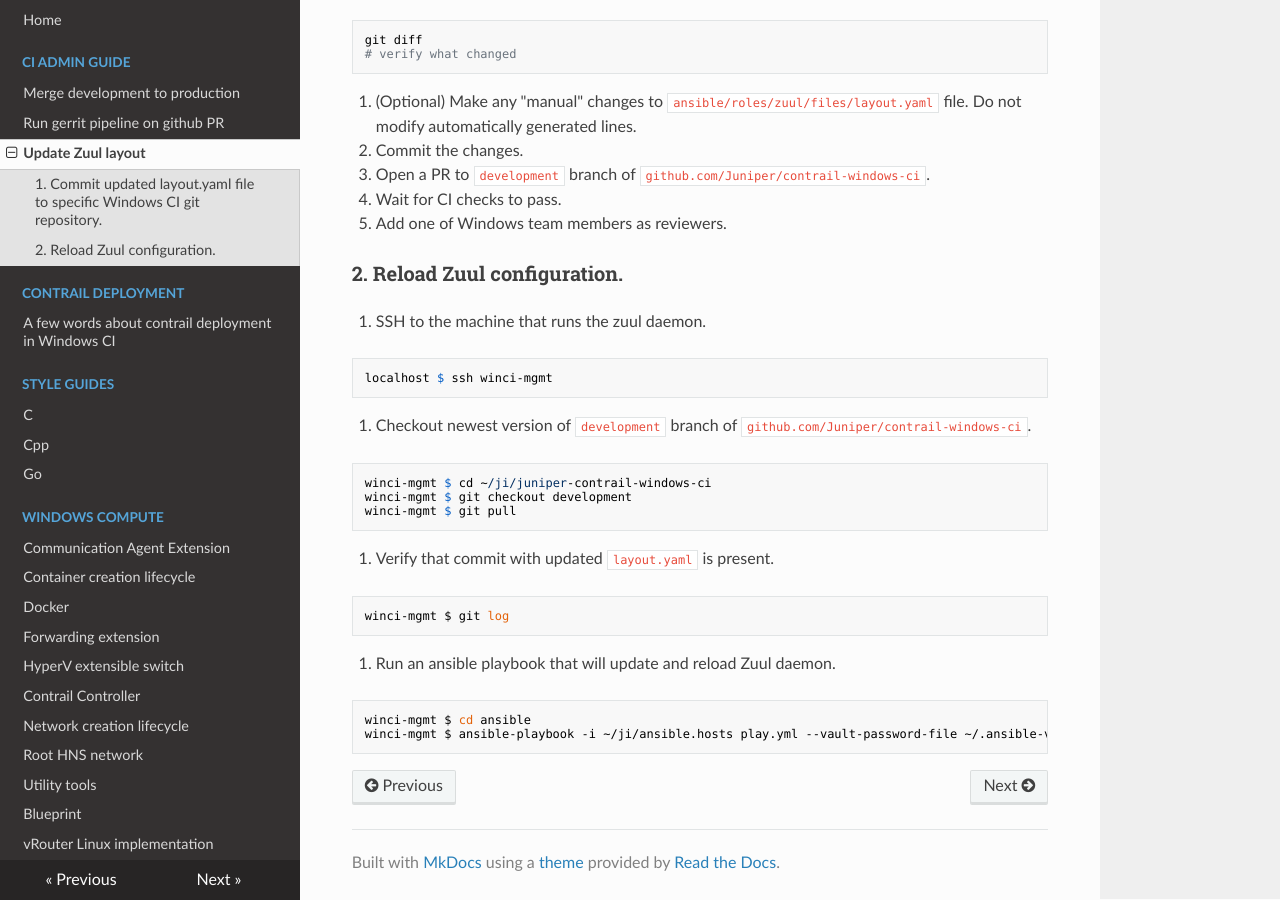
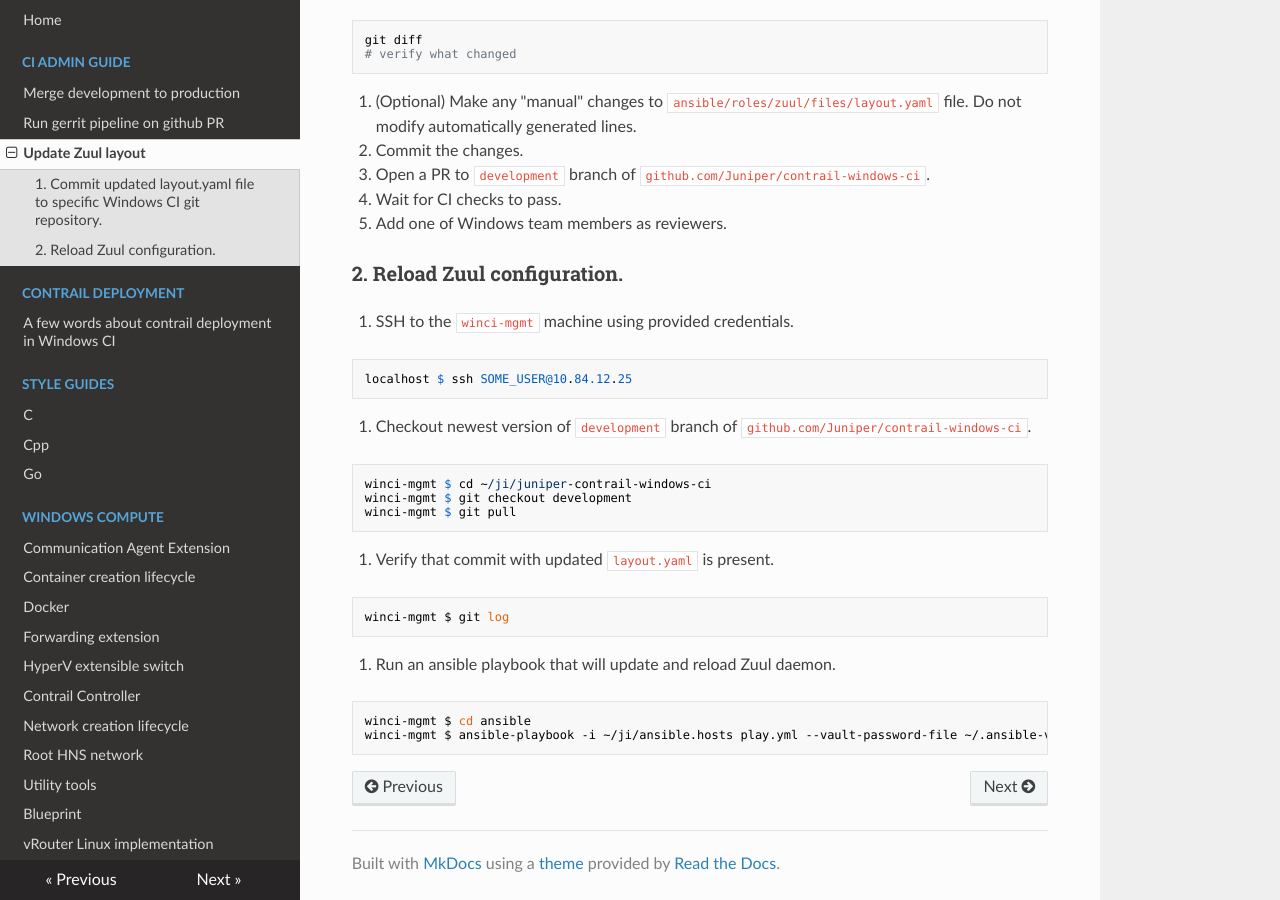
Before and after one commit to piotr-szuberski/contrail-windows-docs, an MkDocs documentation site: the page built from doc/ci_admin_guide/Update_zuul_layout.md, in a window 1280 px wide and 900 px high, scrolled down 656 px. Built offline with MkDocs 1.6.1, drawn with Linux system fonts in a browser that asks for light colours; nearby versions of some CDN libraries.

Commit message:
CR change.

````diff
--- a/doc/ci_admin_guide/Update_zuul_layout.md
+++ b/doc/ci_admin_guide/Update_zuul_layout.md
@@ -38,9 +38,9 @@ git diff
 
 ### 2. Reload Zuul configuration.
 
-1. SSH to the machine that runs the zuul daemon.
+1. SSH to the `winci-mgmt` machine using provided credentials.
 ```
-localhost $ ssh winci-mgmt
+localhost $ ssh SOME_USER@10.84.12.25
 ```
 
 2. Checkout newest version of `development` branch of `github.com/Juniper/contrail-windows-ci`.
````
